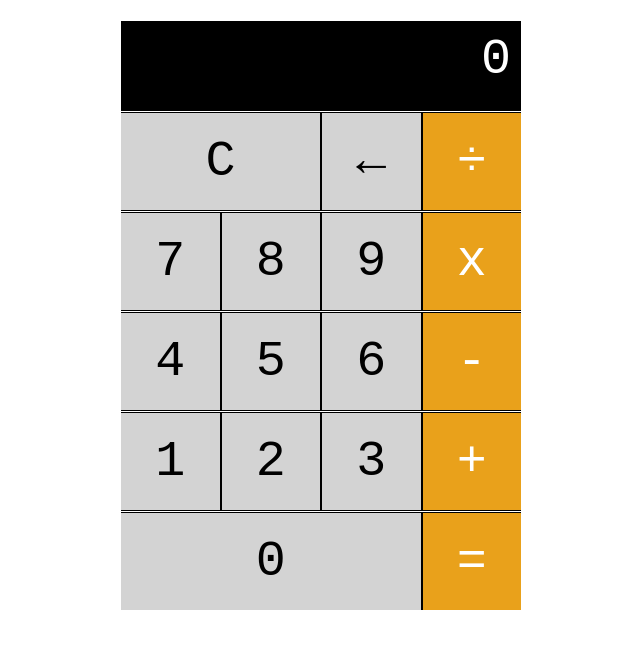
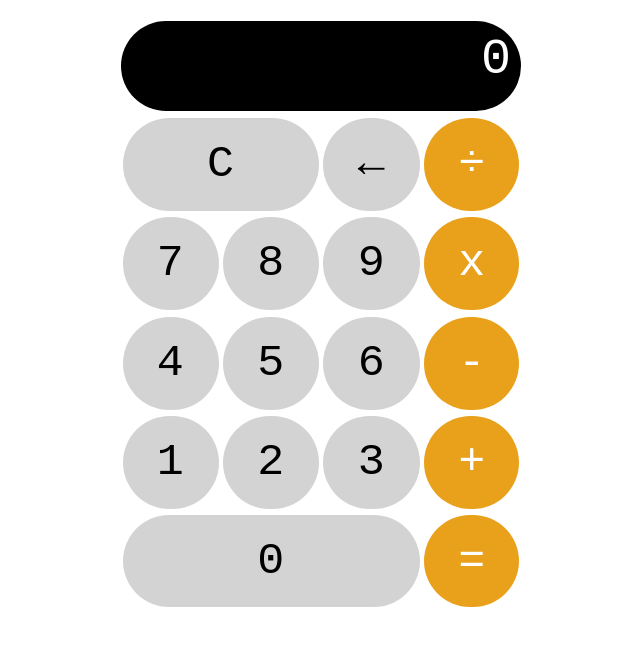
Before and after one commit to shineking/shineking-playground.github.io, a plain HTML site: page calculator/index.html in a window 1280 px wide. Shown: the whole page, without its empty margins (319-959 px from the left). Drawn offline with Linux system fonts and the light colour scheme.

Commit message:
update calculator style and iframe magin in css

```diff
--- a/calculator/calculator.css
+++ b/calculator/calculator.css
@@ -14,10 +14,12 @@ button {
     padding: 10px;
     padding-top: 20px;
     padding-bottom: 20px;
-    border: 1.5px solid black;
+    border: 1.5px solid transparent;
+    border-radius: 50px;
     cursor: pointer;
-    font-size: 50px;
+    font-size: 45px;
     font-family:monospace;
+    margin: 2px;
     }
 
 .calculator {
@@ -45,6 +47,8 @@ button {
         padding: 10px;
         height:90px;
         border: none;
+        border-radius: 45px;
+        margin-bottom: 3px;
 
     }
     .key {
@@ -68,7 +72,8 @@ button {
         background-color: orange;
     }
     .operatorPressed {
-        background-color:white;
+        background-color:rgba(233, 161, 27, 0.1);
+        /*border: 1px solid rgb(233, 161, 27);*/
         color: rgb(233, 161, 27);
     }
 
--- a/style.css
+++ b/style.css
@@ -86,7 +86,7 @@ nav.open {
 
 main {
   flex: 1;
-  margin-left: 50px;
+  /*margin-left: 50px;*/
   padding-top: 60px;
 }
 
```
